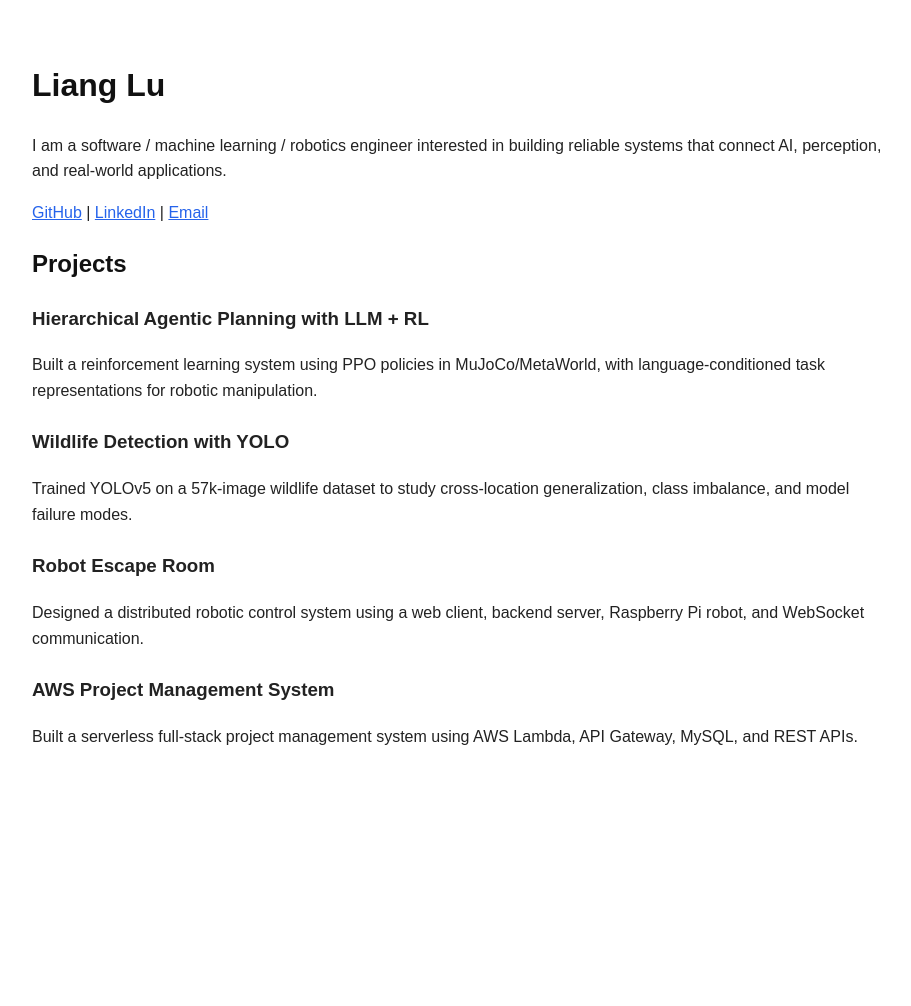
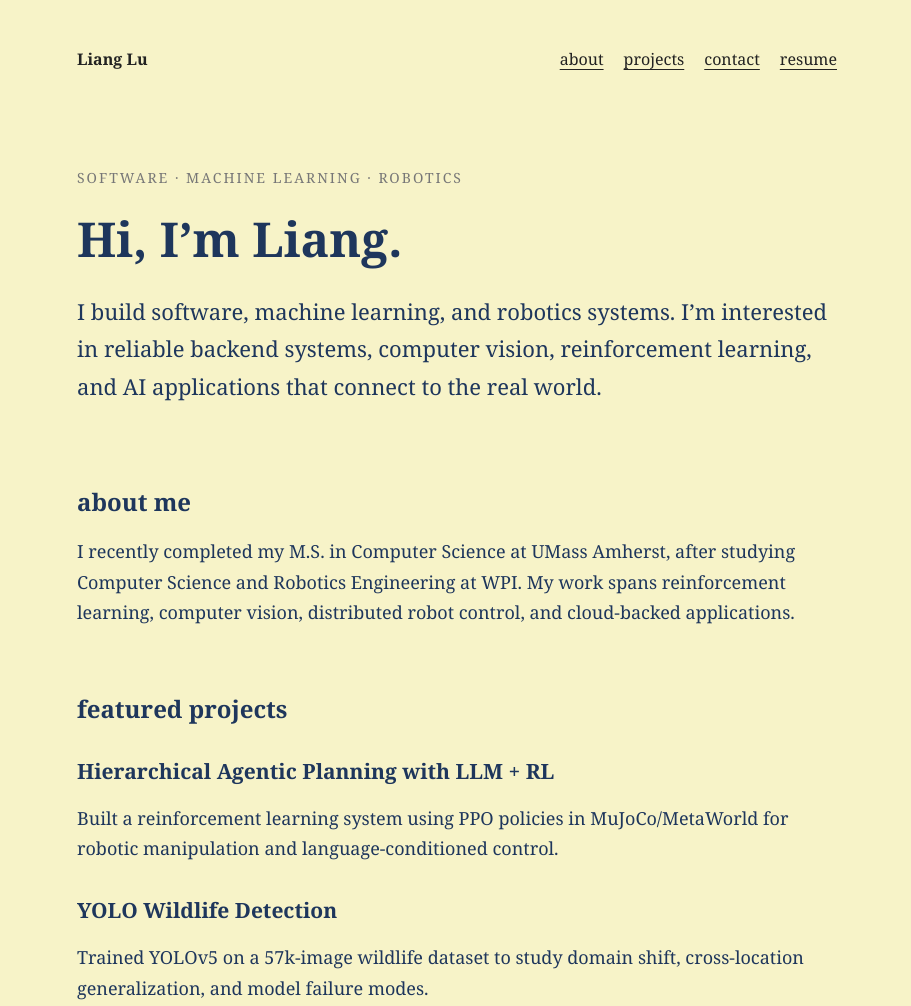
Before and after one commit to LiangL2020/LiangL2020.github.io, a plain HTML site: page index.html in a window 1280 px wide. Shown: the top 1006 px of the page, without its empty margins (183-1094 px from the left). Before the commit the page ends 809 px from the top, so only its background shows below. Drawn offline with Linux system fonts and the light colour scheme.

Commit message:
simple good with readme

```diff
--- a/index.html
+++ b/index.html
@@ -1,73 +1,89 @@
 <!DOCTYPE html>
-<html>
+<html lang="en">
 <head>
   <meta charset="UTF-8" />
+  <meta name="viewport" content="width=device-width, initial-scale=1.0" />
   <title>Liang Lu</title>
-  <style>
-    body {
-      font-family: Arial, sans-serif;
-      max-width: 850px;
-      margin: 60px auto;
-      padding: 0 24px;
-      line-height: 1.6;
-      color: #222;
-    }
-    h1, h2 {
-      color: #111;
-    }
-    .project {
-      margin-bottom: 24px;
-    }
-    a {
-      color: #2563eb;
-    }
-  </style>
+  <link rel="stylesheet" href="static/style.css" />
 </head>
+
 <body>
-  <h1>Liang Lu</h1>
-  <p>
-    I am a software / machine learning / robotics engineer interested in building reliable systems
-    that connect AI, perception, and real-world applications.
+  <main class="container">
+
+    <nav class="nav">
+      <a href="index.html" class="logo">Liang Lu</a>
+
+      <div class="nav-links">
+        <a href="#about">about</a>
+        <a href="#projects">projects</a>
+        <a href="#contact">contact</a>
+        <a href="resume.pdf">resume</a>
+      </div>
+    </nav>
+
+    <section class="hero">
+      <p class="small-text">software · machine learning · robotics</p>
+
+      <h1>Hi, I’m Liang.</h1>
+
+      <p class="intro">
+        I build software, machine learning, and robotics systems.
+        I’m interested in reliable backend systems, computer vision,
+        reinforcement learning, and AI applications that connect to the real world.
       </p>
+    </section>
+
+    <section id="about" class="section">
+      <h2>about me</h2>
 
       <p>
-    <a href="https://github.com/LiangL2020">GitHub</a> |
-    <a href="https://www.linkedin.com/in/lu-liang-zzz">LinkedIn</a> |
-    <a href="mailto:qiuyinglu2012@gmail.com">Email</a>
+        I recently completed my M.S. in Computer Science at UMass Amherst,
+        after studying Computer Science and Robotics Engineering at WPI.
+        My work spans reinforcement learning, computer vision, distributed robot control,
+        and cloud-backed applications.
       </p>
+    </section>
 
-  <h2>Projects</h2>
+    <section id="projects" class="section">
+      <h2>featured projects</h2>
 
-  <div class="project">
+      <article class="project">
         <h3>Hierarchical Agentic Planning with LLM + RL</h3>
         <p>
-      Built a reinforcement learning system using PPO policies in MuJoCo/MetaWorld,
-      with language-conditioned task representations for robotic manipulation.
+          Built a reinforcement learning system using PPO policies in MuJoCo/MetaWorld
+          for robotic manipulation and language-conditioned control.
         </p>
-  </div>
+      </article>
 
-  <div class="project">
-    <h3>Wildlife Detection with YOLO</h3>
+      <article class="project">
+        <h3>YOLO Wildlife Detection</h3>
         <p>
-      Trained YOLOv5 on a 57k-image wildlife dataset to study cross-location generalization,
-      class imbalance, and model failure modes.
+          Trained YOLOv5 on a 57k-image wildlife dataset to study domain shift,
+          cross-location generalization, and model failure modes.
         </p>
-  </div>
+      </article>
 
-  <div class="project">
+      <article class="project">
         <h3>Robot Escape Room</h3>
         <p>
-      Designed a distributed robotic control system using a web client, backend server,
-      Raspberry Pi robot, and WebSocket communication.
+          Designed a distributed robot control system connecting a web client,
+          backend server, and Raspberry Pi robot using WebSockets.
         </p>
-  </div>
+      </article>
+    </section>
 
-  <div class="project">
-    <h3>AWS Project Management System</h3>
+    <section id="contact" class="section">
+      <h2>contact</h2>
+
       <p>
-      Built a serverless full-stack project management system using AWS Lambda,
-      API Gateway, MySQL, and REST APIs.
+        You can find me on
+        <a href="https://github.com/LiangL2020">GitHub</a>,
+        <a href="https://www.linkedin.com/in/lu-liang-zzz">LinkedIn</a>,
+        or email me at
+        <a href="mailto:qiuyinglu2012@gmail.com">qiuyinglu2012@gmail.com</a>.
       </p>
-  </div>
+    </section>
+
+  </main>
 </body>
 </html>
--- a/static/style.css
+++ b/static/style.css
@@ -1,51 +1,99 @@
 body {
-  font-family: 'Inter', sans-serif;
   margin: 0;
-  background: #f8fafc;
-  color: #1e293b;
+  background: #f7f3c8;
+  color: #1e365c;
+  font-family: Georgia, "Times New Roman", serif;
 }
 
 .container {
-  max-width: 900px;
+  max-width: 760px;
   margin: 0 auto;
-  padding: 64px 24px;
+  padding: 48px 24px;
+}
+
+.nav {
+  display: flex;
+  justify-content: space-between;
+  align-items: center;
+  margin-bottom: 96px;
+}
+
+.logo {
+  font-weight: bold;
+  text-decoration: none;
+}
+
+.nav-links {
+  display: flex;
+  gap: 20px;
+}
+
+a {
+  color: #222;
+  text-decoration: underline;
+  text-underline-offset: 4px;
 }
 
 .hero {
-  padding: 80px 0;
+  margin-bottom: 80px;
+}
+
+.small-text {
+  font-size: 14px;
+  color: #777;
+  text-transform: uppercase;
+  letter-spacing: 2px;
 }
 
 h1 {
   font-size: 48px;
-  margin-bottom: 12px;
+  margin: 16px 0;
 }
 
-.subtitle {
-  font-size: 20px;
-  color: #475569;
-  max-width: 650px;
+.intro {
+  font-size: 22px;
+  line-height: 1.7;
 }
 
-.links a {
-  margin-right: 16px;
-  color: #2563eb;
-  text-decoration: none;
-  font-weight: 600;
+.section {
+  margin-top: 64px;
 }
 
-.project-grid {
-  display: grid;
-  grid-template-columns: repeat(auto-fit, minmax(260px, 1fr));
-  gap: 20px;
+h2 {
+  font-size: 24px;
+  margin-bottom: 16px;
 }
 
-.project-card {
-  background: white;
-  padding: 24px;
-  border-radius: 16px;
-  box-shadow: 0 8px 24px rgba(15, 23, 42, 0.08);
+p {
+  font-size: 18px;
+  line-height: 1.7;
 }
 
-.project-card h3 {
-  margin-top: 0;
+.project {
+  margin: 32px 0;
 }
+
+.project h3 {
+  margin-bottom: 8px;
+  font-size: 21px;
+}
+
+@media (max-width: 600px) {
+  .nav {
+    align-items: flex-start;
+    flex-direction: column;
+    gap: 16px;
+  }
+
+  .nav-links {
+    flex-wrap: wrap;
+  }
+
+  h1 {
+    font-size: 40px;
+  }
+
+  .intro {
+    font-size: 20px;
+  }
+}
```
Also changed, not shown: main.html (deleted, +0 -42 lines), 1 other file. Lines whose indentation alone changed are shown as unchanged.
